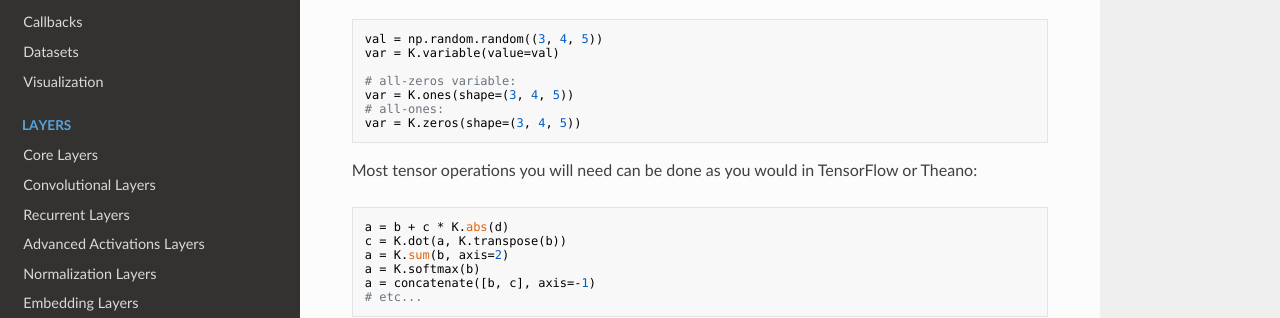
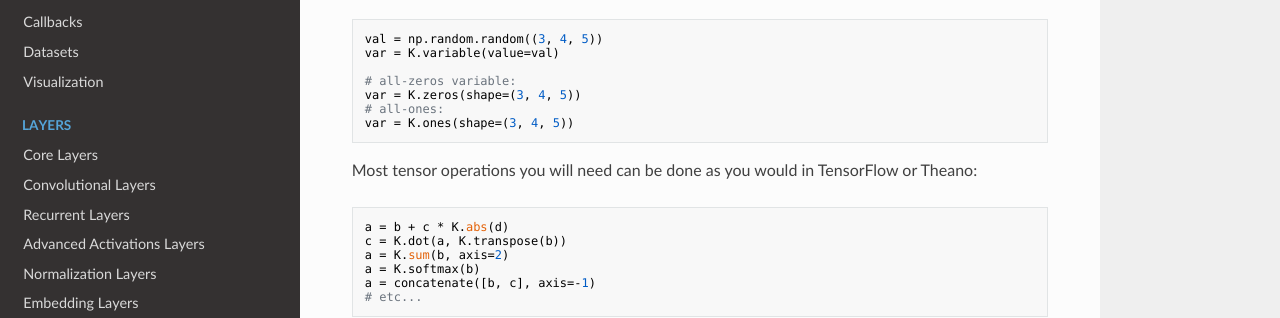
Before and after one commit to Tusespifump1o/keras, an MkDocs documentation site: the page built from docs/sources/backend.md, in a window 1280 px wide and 900 px high, scrolled down 997 px. Shown: the part 423-741 px from the top of the window. Built offline with MkDocs 1.6.1, drawn with Linux system fonts in a browser that asks for light colours; nearby versions of some CDN libraries; old or Windows-style settings are respelled for this version of MkDocs.

````diff
--- a/docs/sources/backend.md
+++ b/docs/sources/backend.md
@@ -49,9 +49,9 @@ val = np.random.random((3, 4, 5))
 var = K.variable(value=val)
 
 # all-zeros variable:
+var = K.zeros(shape=(3, 4, 5))
+# all-ones:
 var = K.ones(shape=(3, 4, 5))
-# all-ones:
-var = K.zeros(shape=(3, 4, 5))
 ```
 
 Most tensor operations you will need can be done as you would in TensorFlow or Theano:
````
